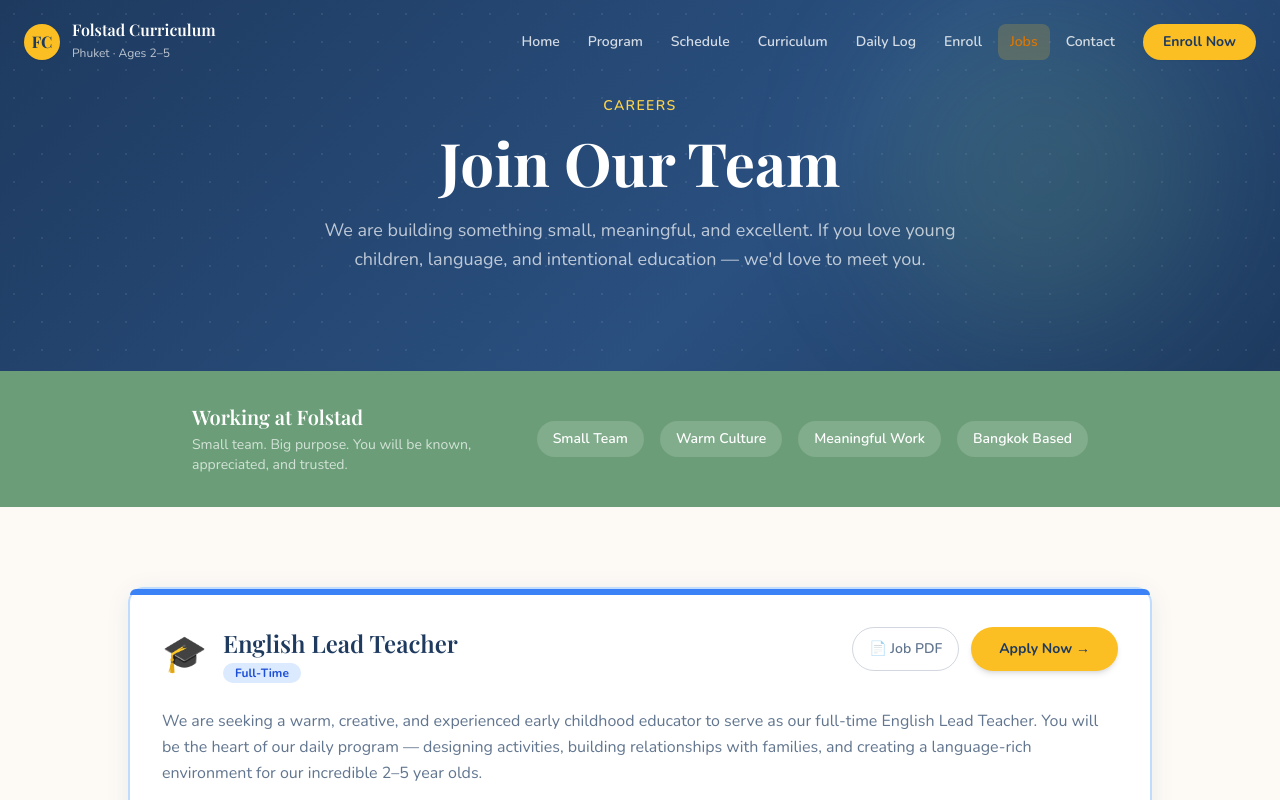
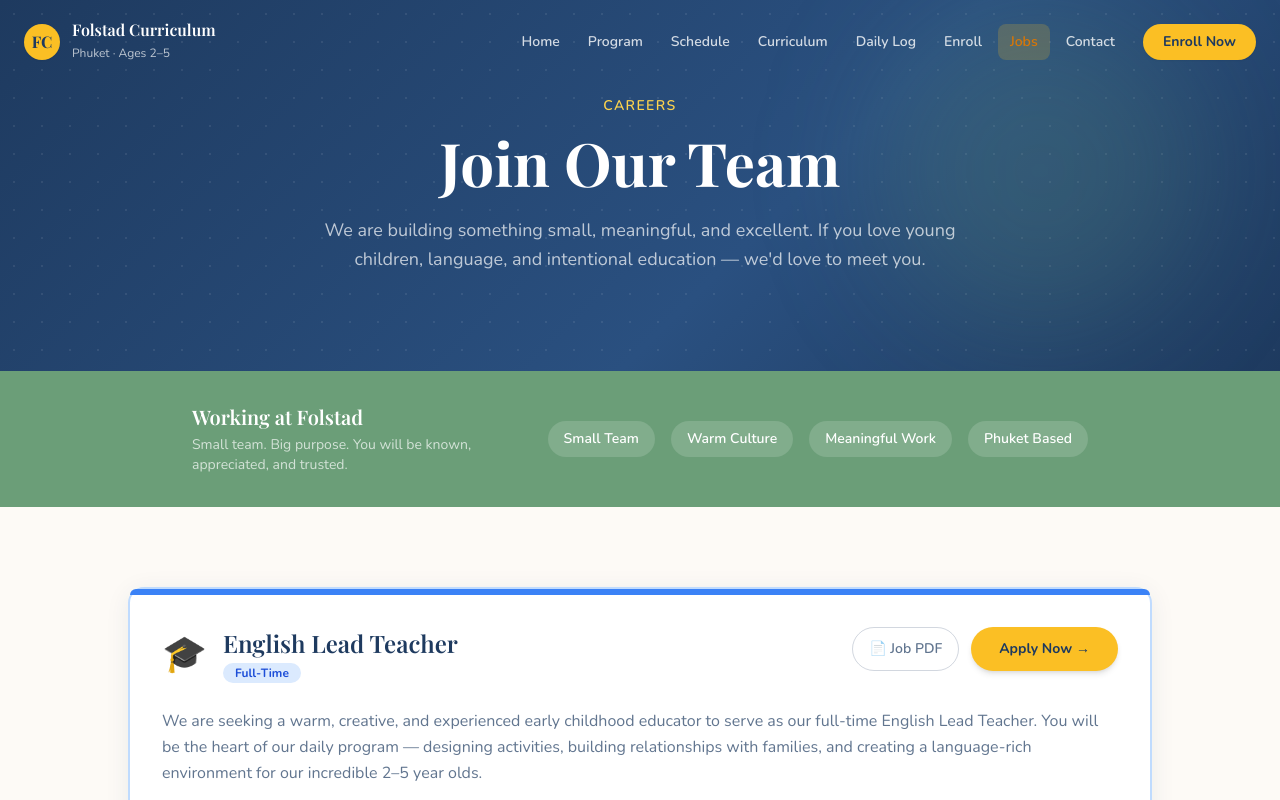
Before and after one commit to radiofrequency/folstad-web, a React (Vite) app: page /folstad-web/jobs in a window 1280 px wide. Shown: the top 800 px of the page. Built offline with nearby package versions, Linux system fonts and the light colour scheme.

Commit message:
Replace Bangkok with Phuket

```diff
--- a/src/pages/Jobs.jsx
+++ b/src/pages/Jobs.jsx
@@ -123,7 +123,7 @@ export default function Jobs() {
               </p>
             </div>
             <div className="flex flex-wrap gap-4 justify-center">
-              {['Small Team', 'Warm Culture', 'Meaningful Work', 'Bangkok Based'].map((tag) => (
+              {['Small Team', 'Warm Culture', 'Meaningful Work', 'Phuket Based'].map((tag) => (
                 <span key={tag} className="px-4 py-2 bg-white/15 rounded-full text-sm font-body font-semibold">
                   {tag}
                 </span>
```
